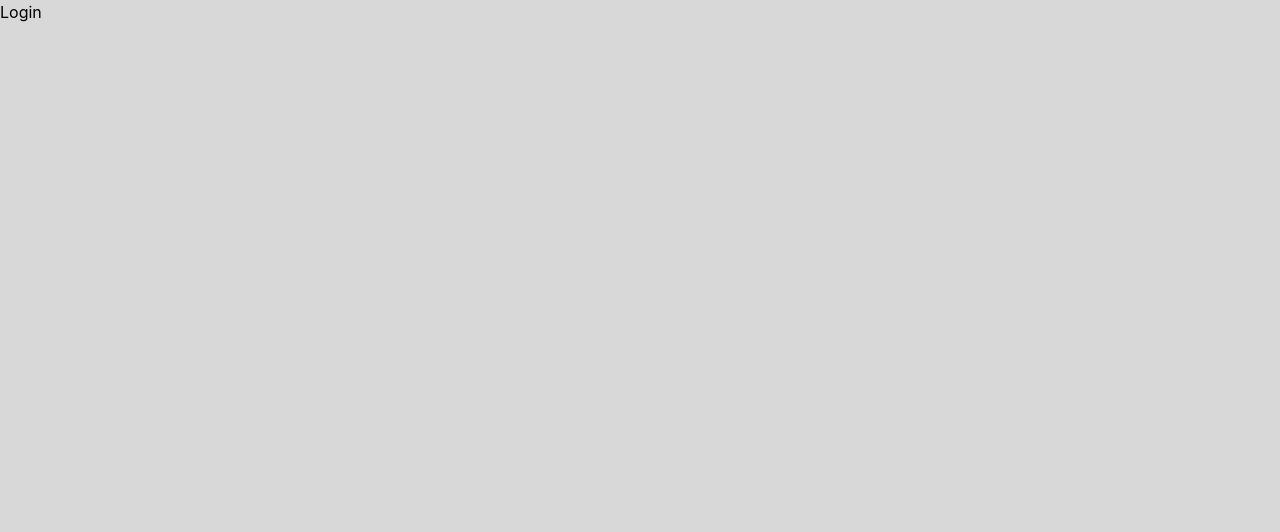
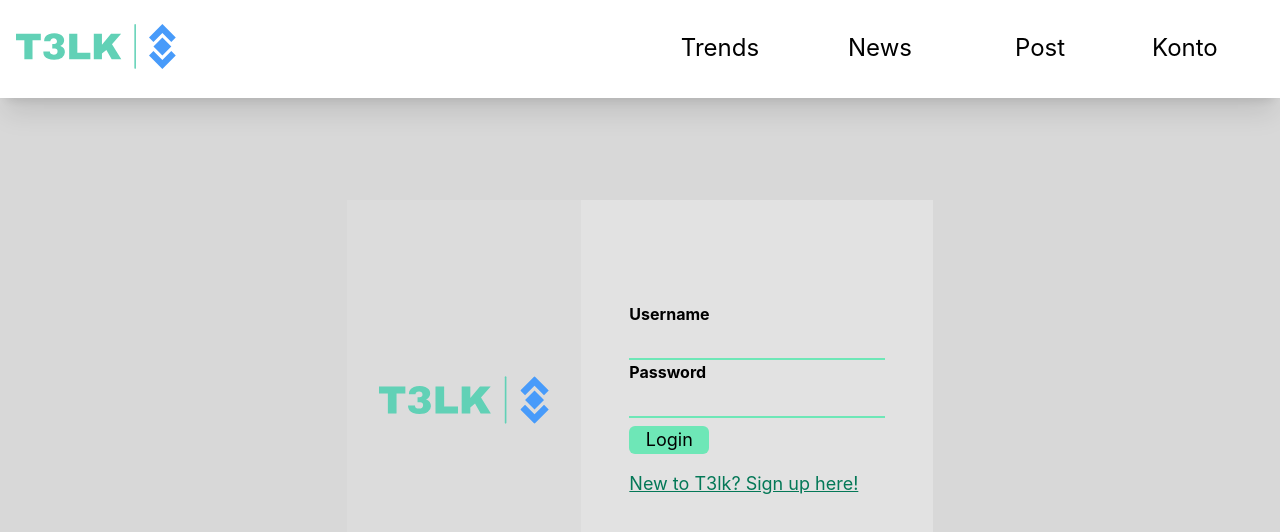
Before and after one commit to GenossenCoder/Social_Media_App_Client, a React (Create React App) app: page /login in a window 1280 px wide. Shown: the top 532 px of the page. Built offline with nearby package versions, Linux system fonts and the light colour scheme.

Commit message:
Register and Login Page frontend finished

```diff
--- a/src/components/Navbar.js
+++ b/src/components/Navbar.js
@@ -1,6 +1,7 @@
 import React from 'react'
 import {AiOutlineMenu} from 'react-icons/ai'
 import Logo from '../images/logo.svg'
+import {Link} from 'react-router-dom'
 const Navbar = () => {
   const newMessage = true
   if(window.innerWidth > 770){
@@ -16,7 +17,7 @@ const Navbar = () => {
               </div>}
             </li>
             <li className="basis-1/4 p-8 cursor-pointer flex items-center justify-center text-2xl border-b-2 border-white hover:border-emerald-300 hover:text-emerald-300 hover:animate-pulse">Post</li>
-            <li className="basis-1/4 p-8 cursor-pointer flex items-center justify-center border-b-2 text-2xl border-white hover:border-emerald-300 hover:text-emerald-300 hover:animate-pulse">Konto</li>
+            <Link to={`/login`}><li className="basis-1/4 p-8 cursor-pointer flex items-center justify-center border-b-2 text-2xl border-white hover:border-emerald-300 hover:text-emerald-300 hover:animate-pulse">Konto</li></Link>
         </ul>
     </div>
     )
@@ -38,7 +39,7 @@ const Navbar = () => {
           </div>}
         </li>
           <li className="hover:border-emerald-300 w-full flex justify-center p-5 border-b-2 border-white text-2xl">Post</li>
-          <li className="hover:border-emerald-300 w-full flex justify-center p-5 border-b-2 border-white text-2xl">Konto</li>
+          <Link to={`/login`}><li className="hover:border-emerald-300 w-full flex justify-center p-5 border-b-2 border-white text-2xl">Konto</li></Link>
         </ul>
         </div>
         </div>
--- a/src/components/Post.js
+++ b/src/components/Post.js
@@ -1,16 +1,19 @@
 import React from 'react'
 import {AiFillHeart} from 'react-icons/ai';
+import {Link} from 'react-router-dom'
 
 const Post = (props) => {
-  console.log(props.date)
+
   return (
-    <div className=" p-2 bg-white text-black overflow-hidden max-h-96 shadow-lg">
+    <div className=" p-2 bg-white text-black overflow-hidden max-h-96 shadow-lg cursor-pointer">
+      <Link to={`/posts/${props.id}`}>
       <h1 className="text-left ml-3 mt-3 font-bold text-black border-blue-400 border-b-2 text-xl">{props.title}</h1>
       <h2 className="text-right font-bold text-black text-xs">{props.date}</h2>
       <h3 className="text-right  text-emerald-300">{props.author}</h3>
       <div className="m-1 rounded-md text-black  break-words max-h-60 overflow-hidden p-2">
         {props.content}
       </div>
+      </Link>
       <div className="flex justify-around">
       <a className="underline">
       {props.comments===0&& <h1>Comment!</h1>}
@@ -22,6 +25,7 @@ const Post = (props) => {
         <button><AiFillHeart color="red"/></button>
       </div>
       </div>
+
     </div>
   )
 }
--- a/src/components/PostContainer.js
+++ b/src/components/PostContainer.js
@@ -34,7 +34,7 @@ const PostContainer = () => {
         {loading?(<div>loading</div>):(
             data&&
             data.getPosts.map((post) =>(
-              <Post title={post.title} date={post.createdAt} author={post.username} content={post.content} id={post.id} comments={post.comments.length} like={post.likes.length} />
+              <Post title={post.title} date={post.createdAt} author={post.username} content={post.content} id={post.id} comments={post.comments.length} like={post.likes.length}/>
             ))
           )}
         </div>
--- a/src/pages/Login.js
+++ b/src/pages/Login.js
@@ -1,9 +1,32 @@
 import React from 'react'
+import Navbar from '../components/Navbar'
+import Logo from '../images/logo.svg'
+import {Link} from 'react-router-dom'
 
 const Login = () => {
   return (
     <div>
-        <h1>Login</h1>
+        <div><Navbar/></div>
+        <div className="w-full h-screen flex flex-col justify-center items-center">
+        <div className=" flex items-center justify-center h-screen">
+      <div className=" rounded-lg h-1/2 w-4/5  lg:w-2/3 grid grid-rows-2 grid-cols-5 md:flex md:flex-col sm:w-5/6">
+        <div className="row-span-3 col-span-2 bg-white/10 flex justify-center p-8">
+          <img src={Logo} className="w-72 "alt=""/>
+        </div>
+        <div className="col-span-3 row-span-2 flex items-center justify-center flex-col bg-white/25 p-8">
+          <div className="flex flex-col">
+            <h1 className="text-black font-bold">Username</h1>
+            <input className="p-1 bg-transparent border-b-2 border-emerald-300 outline-none"/>
+            <h1 className="text-black font-bold">Password</h1>
+            <input type="password"className="p-1 bg-transparent border-b-2 border-emerald-300 outline-none"/>
+            <button className="w-20 text-black mt-2 text-lg rounded-md bg-emerald-300 hover:animate-pulse">Login</button>
+            <Link to={'/register'}><p className="text-lg underline text-emerald-700 cursor-pointer mt-4">New to T3lk? Sign up here!</p></Link>
+          </div>
+        </div>
+
+      </div>
+    </div>
+        </div>
     </div>
   )
 }
--- a/src/pages/Register.js
+++ b/src/pages/Register.js
@@ -1,9 +1,67 @@
-import React from 'react'
+import React, {useState} from 'react'
+import Navbar from '../components/Navbar'
+import Logo from '../images/logo.svg'
+import {gql} from '@apollo/client'
+
+const REGISTER_USER =gql`
+  mutation register(
+  $username: String!
+  $email: String!
+  $password: String!
+  $confirmPassword: String!)
+  {
+  register(
+  registerInput:{
+    username: $username
+    email:   $email
+    password: $password
+    confirmPassword: $confirmPassword
+  }
+  ){
+  id email username createdAt token}
+  }
+`
 
 const Register = () => {
+  const [values,setValues]= useState({
+    username: '',
+    email: '',
+    password: '',
+    confirmPassword: ''
+  })
+
+  const onChange = (event)=> {
+    setValues({...values,[event.target.name]:event.target.value})
+  }
+  const onSubmit = (event)=> {
+    event.preventDefault();
+  }
   return (
     <div>
-        <h1>Register</h1>
+        <div><Navbar/></div>
+        <div className="w-full h-screen flex flex-col justify-center items-center">
+        <div className=" flex items-center justify-center h-screen">
+      <div className=" rounded-lg h-1/2 w-4/5  lg:w-2/3 grid grid-rows-2 grid-cols-5 md:flex md:flex-col sm:w-5/6">
+        <div className="row-span-3 col-span-2 bg-white/10 flex justify-center p-8">
+          <img src={Logo} className="w-72 "alt=""/>
+        </div>
+        <div className="col-span-3 row-span-2 flex items-center justify-center flex-col bg-white/25 p-8">
+          <form className="flex flex-col" onSubmit={onSubmit()}>
+            <h1 className="text-black font-bold">Username</h1>
+            <input className="p-1 bg-transparent border-b-2 border-blue-400 outline-none" name="Username" placeholder="Username" onChange={onChange()}/>
+            <h1 className="text-black font-bold">Email</h1>
+            <input className="p-1 bg-transparent border-b-2 border-blue-400 outline-none" name="Email" placeholder="Email" onChange={onChange()}/>
+            <h1 className="text-black font-bold">Password</h1>
+            <input type="password"className="p-1 bg-transparent border-b-2 border-blue-400 outline-none" name="Password" placeholder='Password' onChange={onChange()}/>
+            <h1 className="text-black font-bold">Confirm Password</h1>
+            <input type="password"className="p-1 bg-transparent border-b-2 border-blue-400 outline-none " name="Confirm Password" placeholder='Confirm Password' onChange={onChange()}/>
+            <button className="w-20 text-black mt-2 text-lg rounded-md bg-emerald-300 hover:animate-pulse" type="submit" onSubmit={onSubmit()}>Sign Up</button>
+          </form>
+        </div>
+
+      </div>
+    </div>
+        </div>
     </div>
   )
 }
```
